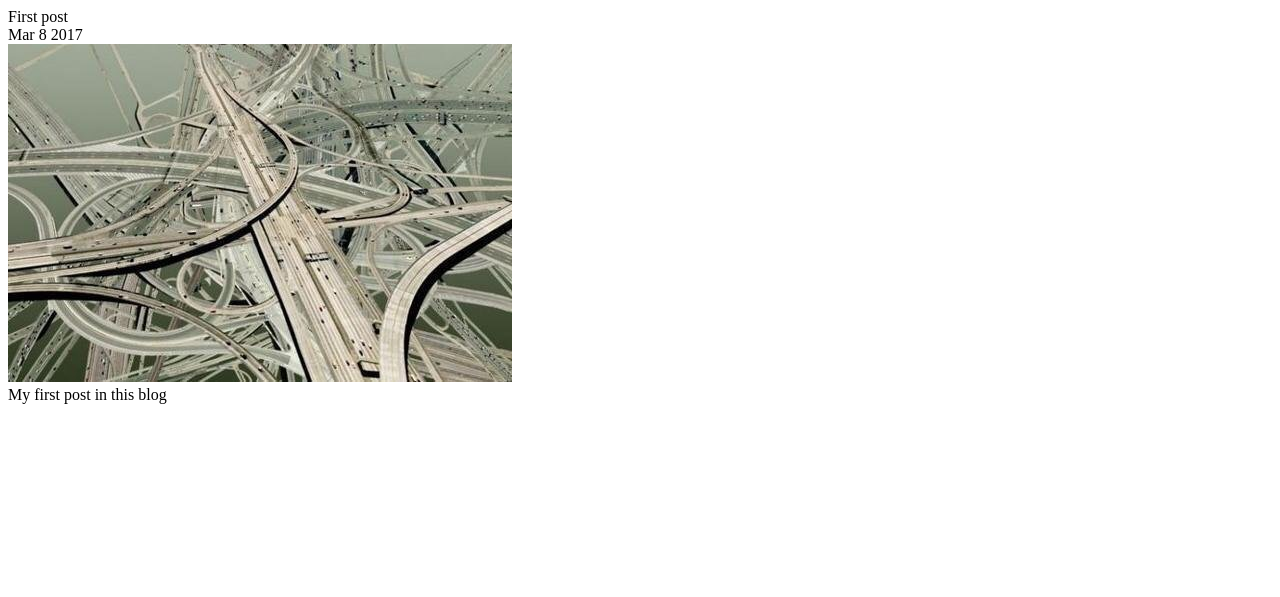
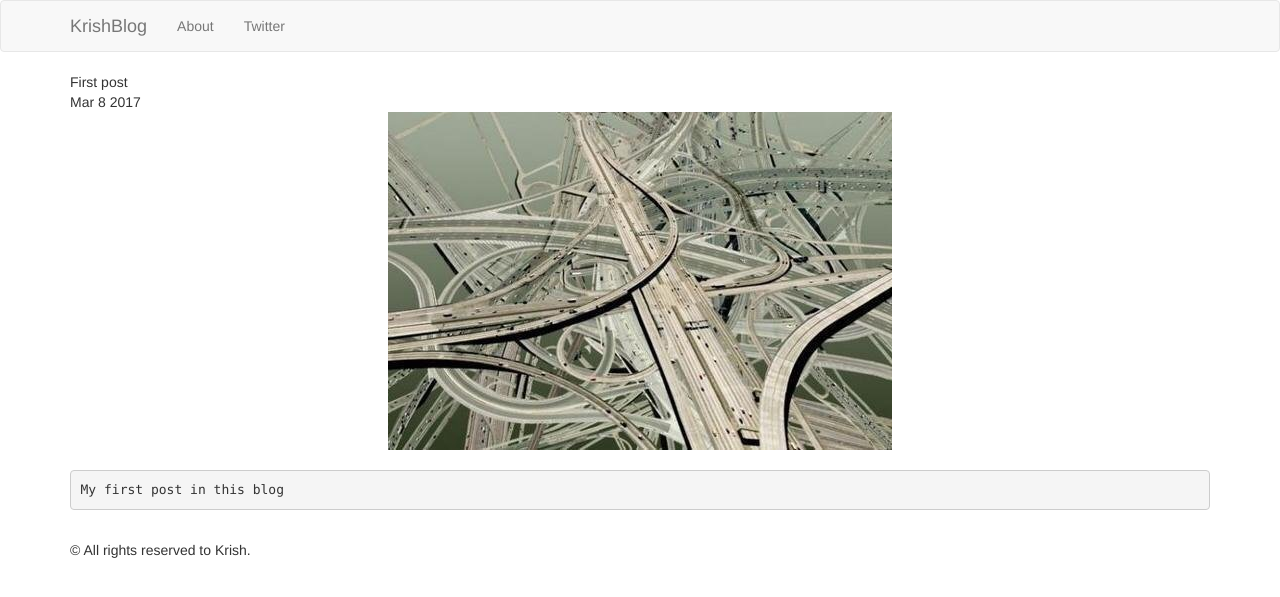
Before and after one commit to krishnad1982/KrishBlog, a Django app: page /posts/1/ in a window 1280 px wide. Shown: the top 597 px of the page. Run offline with Django 3.2, Linux system fonts and the light colour scheme; data comes from the database, SQL or seed files in the repository; some libraries are stand-ins or nearby versions.

Commit message:
blogs almost completed

```diff
--- a/KrishBlog/KrishBlog/urls.py
+++ b/KrishBlog/KrishBlog/urls.py
@@ -21,6 +21,6 @@ from django.conf.urls.static import static
 
 urlpatterns = [
     url(r'^admin/', admin.site.urls),
-    url(r'^$', views.home),
+    url(r'^$', views.home,name="home"),
     url(r'^posts/(?P<post_id>[0-9]+)/$', views.postdetails,name="postdetails"),
 ]+static(settings.MEDIA_URL,document_root=settings.MEDIA_ROOT)
--- /dev/null
+++ b/KrishBlog/posts/templates/posts/base.html
@@ -0,0 +1,54 @@
+<!DOCTYPE html>
+<html lang="en">
+
+<head>
+    <meta charset="UTF-8">
+    <meta name="viewport" content="width=device-width, initial-scale=1.0">
+    <meta http-equiv="X-UA-Compatible" content="ie=edge">
+    <title>
+    {% block title %}
+
+    {% endblock title %}
+        </title>
+    <link rel="stylesheet" href="https://maxcdn.bootstrapcdn.com/bootstrap/3.3.7/css/bootstrap.min.css" integrity="sha384-BVYiiSIFeK1dGmJRAkycuHAHRg32OmUcww7on3RYdg4Va+PmSTsz/K68vbdEjh4u"
+        crossorigin="anonymous">
+</head>
+
+<body>
+    <nav class="navbar navbar-default">
+        <div class="container">
+            <div class="navbar-header">
+                <button type="button" class="navbar-toggle collapsed" data-toggle="collapse" data-target="#bs-example-navbar-collapse-1"
+                    aria-expanded="false">
+        <span class="sr-only">Toggle navigation</span>
+        <span class="icon-bar"></span>
+        <span class="icon-bar"></span>
+        <span class="icon-bar"></span>
+      </button>
+                <a class="navbar-brand" href="{% url 'home' %}">
+                    KrishBlog
+                </a>
+            </div>
+            <div class="collapse navbar-collapse" id="bs-example-navbar-collapse-1">
+                <ul class="nav navbar-nav">
+                    <li><a href="#">About</a></li>
+                    <li><a href="https://www.twitter.com/krishnad1982" target="blank">Twitter</a></li>
+                </ul>
+            </div>
+        </div>
+    </nav>
+
+    <div class="container">
+        {% block content %} {% endblock content %} {% block footer %}
+        <br>
+        <span class="footer"></span> &copy; All rights reserved to Krish.</span>
+        {% endblock footer %}
+    </div>
+
+
+    <script src="https://ajax.googleapis.com/ajax/libs/jquery/1.12.4/jquery.min.js"></script>
+    <script src="https://maxcdn.bootstrapcdn.com/bootstrap/3.3.7/js/bootstrap.min.js" integrity="sha384-Tc5IQib027qvyjSMfHjOMaLkfuWVxZxUPnCJA7l2mCWNIpG9mGCD8wGNIcPD7Txa"
+        crossorigin="anonymous"></script>
+</body>
+
+</html>
--- a/KrishBlog/posts/templates/posts/postdetails.html
+++ b/KrishBlog/posts/templates/posts/postdetails.html
@@ -1,20 +1,15 @@
-<!DOCTYPE html>
-<html lang="en">
+{% extends './base.html' %} {% csrf_token %}
 
-<head>
-    <meta charset="UTF-8">
-    <meta name="viewport" content="width=device-width, initial-scale=1.0">
-    <meta http-equiv="X-UA-Compatible" content="ie=edge">
-    <title>Document</title>
-</head>
 
-<body>
-    {% csrf_token %}
+{% block title %}
+    detials
+{% endblock title %}
 
-    <span>{{post.title}}</span><br>
-    <span>{{post.pub_datePretty}}</span><br>
-    <img src="{{post.image.url}}" alt="nil"><br>
-    <span>{{post.summary}}</span>
-</body>
+{% block content %}
 
-</html>
+<span>{{post.title}}</span><br>
+<span>{{post.pub_datePretty}}</span><br>
+<img src="{{post.image.url}}" class="img-responsive center-block" style="max-height: 1250px50px;" alt="nil"><br>
+<pre>{{post.summary}}</pre>
+
+{% endblock content %}
```
Also changed, not shown: KrishBlog/posts/templates/posts/home.html (+16 -19 lines), 1 other file.
